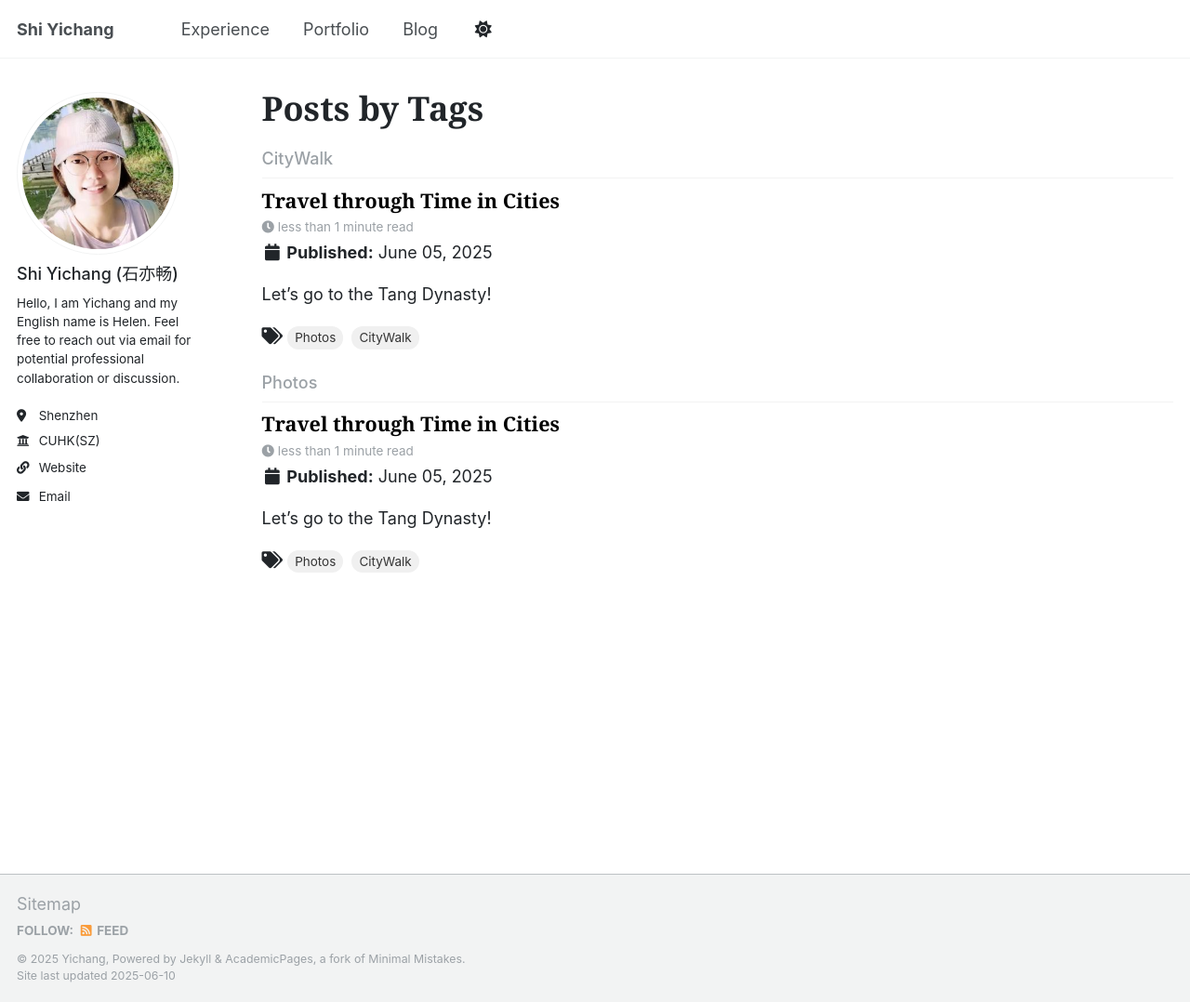
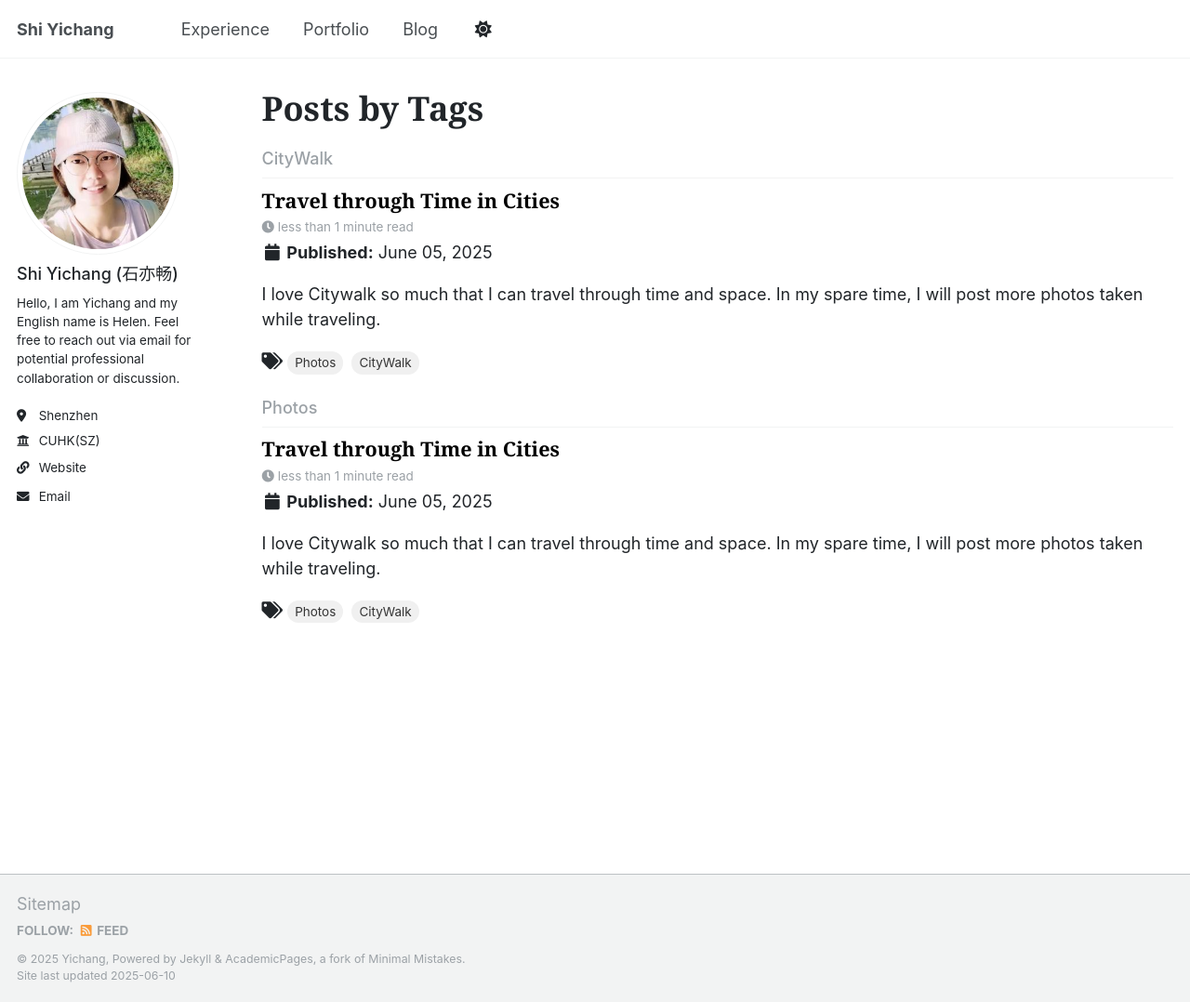
Before and after one commit to Helensyc/helensyc.github.io, a Jekyll site: the page built from _pages/tag-archive.html, in a window 1280 px wide and 1078 px high. Shown: the whole window at 93% size. Built offline with Jekyll 4.4.1, drawn with Linux system fonts in a browser that asks for light colours.

Commit message:
Update 2025-06-05-Photo.md

```diff
--- a/_posts/2025-06-05-Photo.md
+++ b/_posts/2025-06-05-Photo.md
@@ -6,8 +6,9 @@ tags:
   - Photos
   - CityWalk
 ---
+I love Citywalk so much that I can travel through time and space. In my spare time, I will post more photos taken while traveling.
 
-Let's go to the Tang Dynasty!
+Let's go to the Tang Dynasty first!
 
 People dressed in Hanfu walked through the ancient cities. The red wall matches the color of the clothes and makeup, and it is a movie texture once you shoot it casually.
 
```
